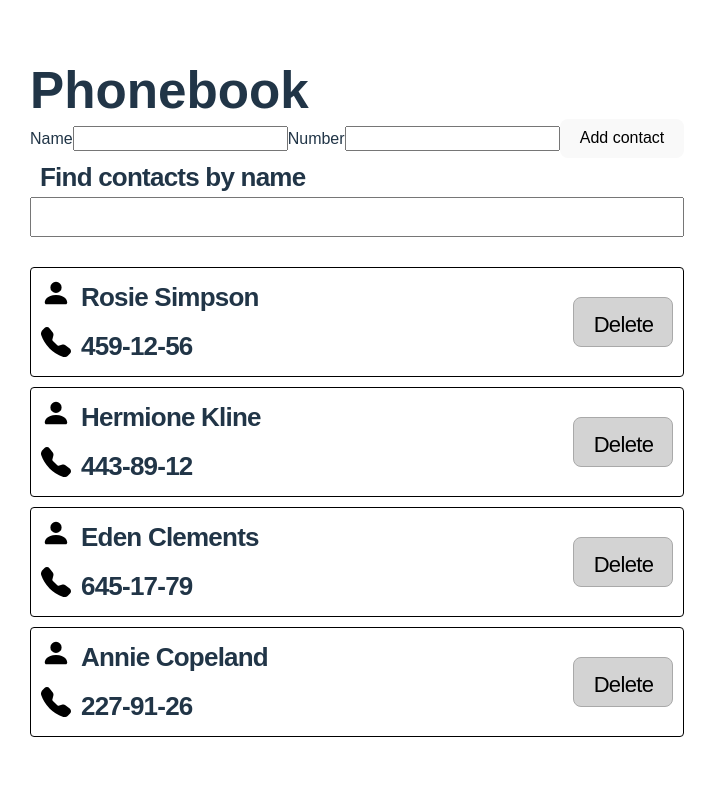
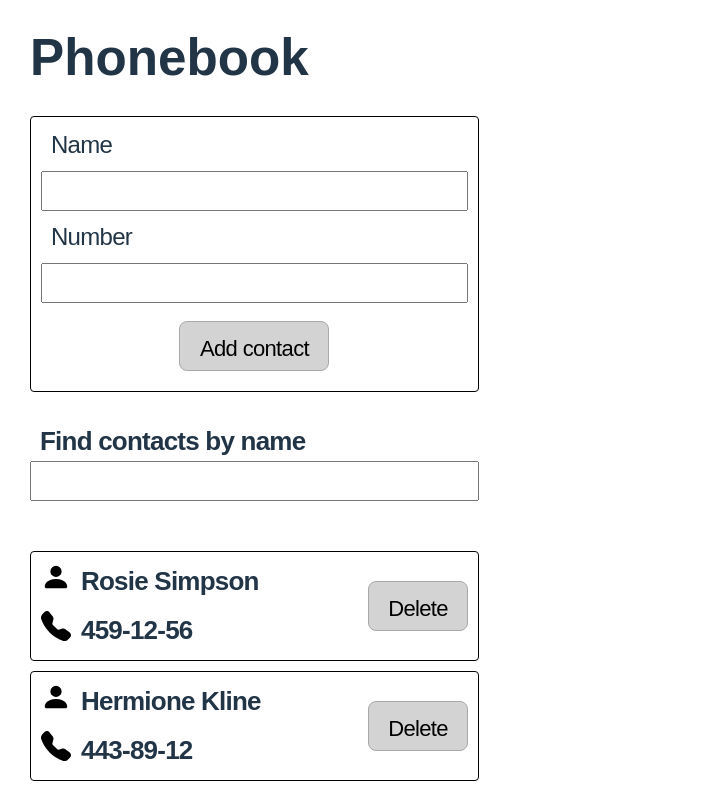
Before and after one commit to Cassel444/goit-react-hw-03, a React (Vite) app: page / in a window 1280 px wide. Shown: the top 789 px of the page, without its empty margins (0-717 px from the left). Built offline with nearby package versions, Linux system fonts and the light colour scheme.

Commit message:
add validation

```diff
--- a/src/components/App/App.jsx
+++ b/src/components/App/App.jsx
@@ -20,14 +20,17 @@ function App() {
       return [...prevUser, newUser];
     });
   };
+
   const deleteUser = (userId) => {
     setUser((prevUser) => {
       return prevUser.filter((user) => user.id !== userId);
     });
   };
+
   const visibleUser = users.filter((user) =>
     user.name.toLowerCase().includes(filter.toLowerCase())
   );
+
   useEffect(() => {
     localStorage.setItem("user-data", JSON.stringify(visibleUser));
   }, [visibleUser]);
@@ -35,7 +38,7 @@ function App() {
   return (
     <div className={css.container}>
       <h1>Phonebook</h1>
-      <ContactForm onAdd={addContact} initialValues={userInformation} />
+      <ContactForm onAdd={addContact} />
       <SearchBox value={filter} onFilter={setFilter} />
       <ContactList list={visibleUser} onDelete={deleteUser} />
     </div>
--- a/src/components/App/App.module.css
+++ b/src/components/App/App.module.css
@@ -43,5 +43,6 @@
 .container {
   display: flex;
   flex-direction: column;
+  margin-top: 30px;
   margin-left: 30px;
 }
--- a/src/components/ContactForm/ContactForm.jsx
+++ b/src/components/ContactForm/ContactForm.jsx
@@ -1,38 +1,54 @@
 import css from "./ContactForm.module.css";
 import { nanoid } from "nanoid/non-secure";
-import { Formik, Form, Field } from "formik";
+import { Formik, Form, Field, ErrorMessage } from "formik";
 import * as Yup from "yup";
 
-function ContactForm({ e, onAdd, initialValues }) {
+const ContactFormSchema = Yup.object().shape({
+  name: Yup.string()
+    .min(3, "Too Short!")
+    .max(50, "Too Long!")
+    .required("Required"),
+  number: Yup.string().max(12, "Too Long!").required("Required"),
+});
+
+function ContactForm({ onAdd }) {
   const nameFieldId = nanoid();
   const numberFieldId = nanoid();
-  const handleSubmit = (values, actions) => {
-    e.preventDefault();
-    onAdd({
-      id: nanoid(),
-      name: e.target.elements.name.value,
-      number: e.target.elements.number.value,
-    });
-    actions.resetForm();
-  };
-  const ContactFormSchema = Yup.object().shape({
-    name: Yup.string()
-      .min(3, "Too Short!")
-      .max(50, "Too Long!")
-      .required("Required"),
-  });
+  const userId = nanoid();
+
   return (
-    <Formik initialValues={{ initialValues }} onSubmit={handleSubmit}>
+    <Formik
+      initialValues={{
+        id: "",
+        name: "",
+        number: "",
+      }}
+      validationSchema={ContactFormSchema}
+      onSubmit={(values, actions) => {
+        onAdd({
+          id: userId,
+          name: values.name,
+          number: values.number,
+        });
+        actions.resetForm();
+      }}
+    >
       <Form className={css.form}>
-        <label htmlFor={nameFieldId}>Name</label>
-        <Field className={css.field} type="text" name="name" id={nameFieldId} />
-        <label htmlFor={numberFieldId}>Number</label>
+        <label className={css.label} htmlFor={nameFieldId}>
+          Name
+        </label>
+        <Field className={css.input} type="text" name="name" id={nameFieldId} />
+        <ErrorMessage className={css.error} name="name" component="span" />
+        <label className={css.label} htmlFor={numberFieldId}>
+          Number
+        </label>
         <Field
-          className={css.field}
+          className={css.input}
           type="number"
           name="number"
           id={numberFieldId}
         />
+        <ErrorMessage className={css.error} name="number" component="span" />
         <button className={css.btn} type="submit">
           Add contact
         </button>
--- a/src/components/ContactForm/ContactForm.module.css
+++ b/src/components/ContactForm/ContactForm.module.css
@@ -0,0 +1,45 @@
+.form {
+  display: flex;
+  flex-direction: column;
+  align-items: stretch;
+  border: 1px solid black;
+  border-radius: 4px;
+  padding: 10px;
+  margin-top: 30px;
+  margin-bottom: 30px;
+  gap: 8px;
+  width: 100%;
+}
+.label {
+  font-size: 24px;
+  font-weight: 500;
+  line-height: 1.5;
+  letter-spacing: -0.03em;
+  padding-left: 10px;
+}
+.input {
+  height: 40px;
+  padding-left: 10px;
+  font-size: 22px;
+  font-weight: 400;
+  line-height: 1.5;
+  letter-spacing: -0.03em;
+}
+.btn {
+  width: 150px;
+  height: 50px;
+  background-color: lightgrey;
+  border: 1px solid rgb(169, 169, 169);
+  color: black;
+  font-size: 22px;
+  font-weight: 500;
+  line-height: 1.5;
+  letter-spacing: -0.03em;
+  padding: 10px;
+  margin: 10px auto;
+}
+.error {
+  display: block;
+  font-size: 14px;
+  color: orangered;
+}
--- a/src/components/ContactList/ContactList.module.css
+++ b/src/components/ContactList/ContactList.module.css
@@ -1,3 +1,7 @@
+.lists {
+  margin-top: 20px;
+}
+
 .item {
   display: flex;
   align-items: center;
```
